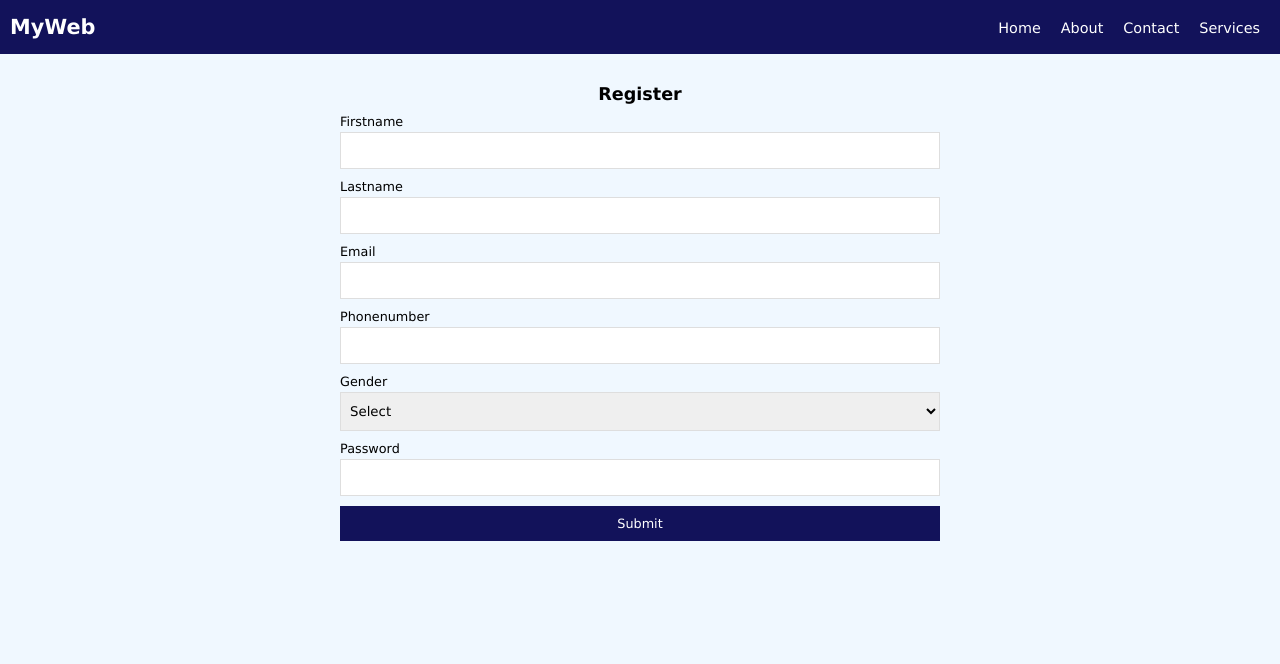
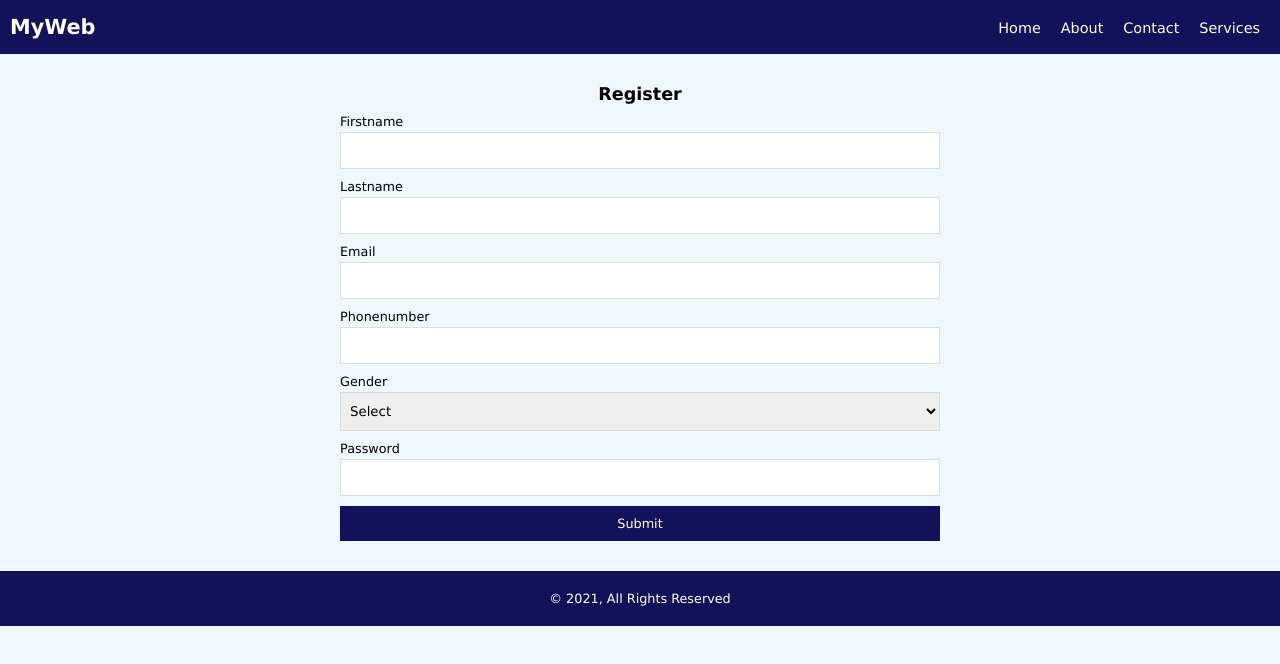
Before and after one commit to Lilyprograms/learning-git, a plain HTML site: page index.html in a window 1280 px wide. Drawn offline with Linux system fonts and the light colour scheme.

Commit message:
Added Footer

```diff
--- a/index.html
+++ b/index.html
@@ -62,6 +62,9 @@
             </div>
         </form>
     </div>
+    <div class="footer">
+        <p>&copy; 2021, All Rights Reserved</p>
+    </div>
 </body>
 
 </html>
--- a/style.css
+++ b/style.css
@@ -6,6 +6,7 @@
 }
 body {
   background-color: aliceblue;
+  color: #000;
 }
 
 .nav {
@@ -67,3 +68,13 @@ body {
   cursor: pointer;
   width: 100%;
 }
+.footer {
+  text-align: center;
+  background-color: #12125a;
+  color: #fff;
+  padding: 20px 0;
+  width: 100%;
+}
+.footer p {
+  font-size: 0.8em;
+}
```
